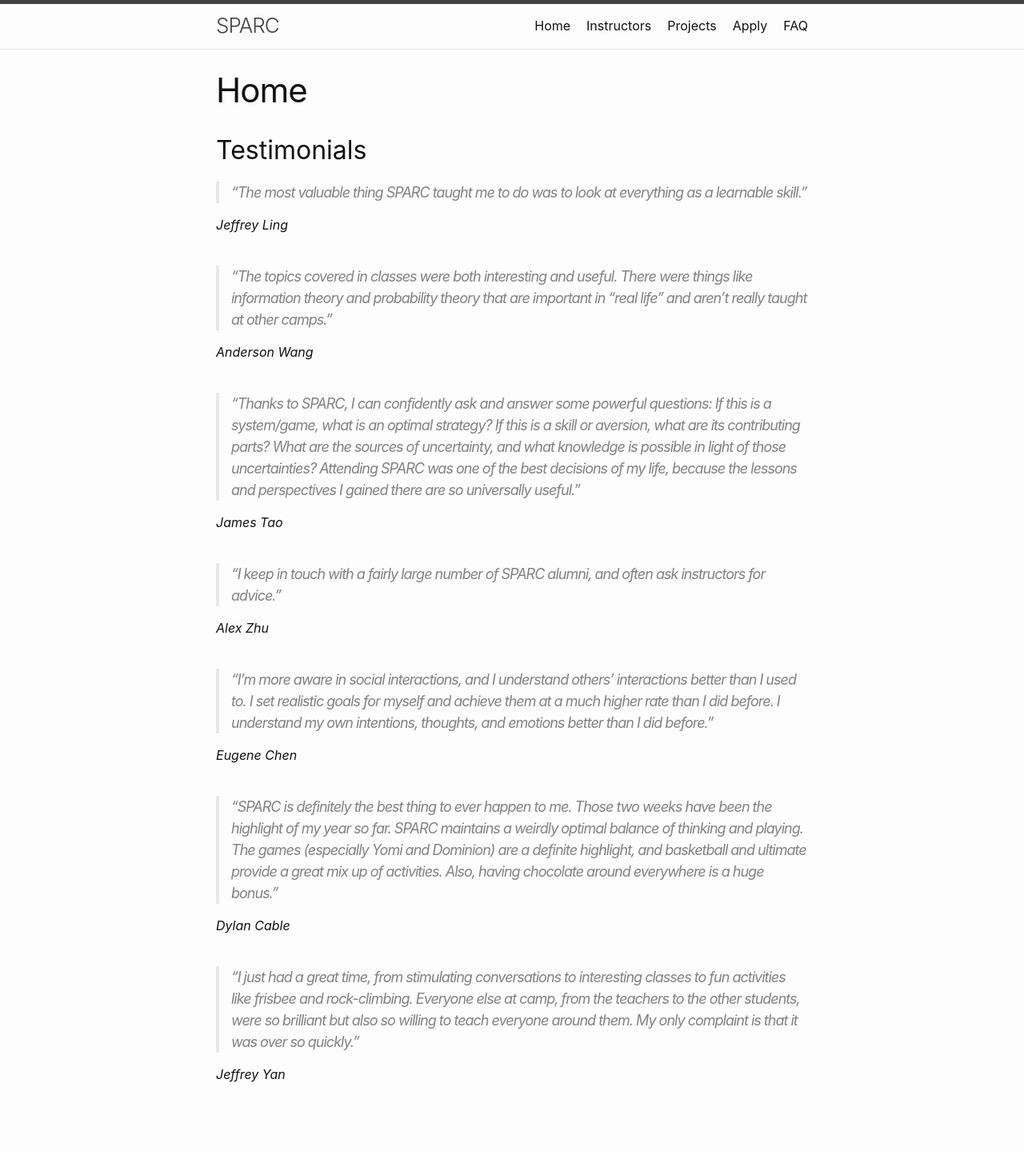
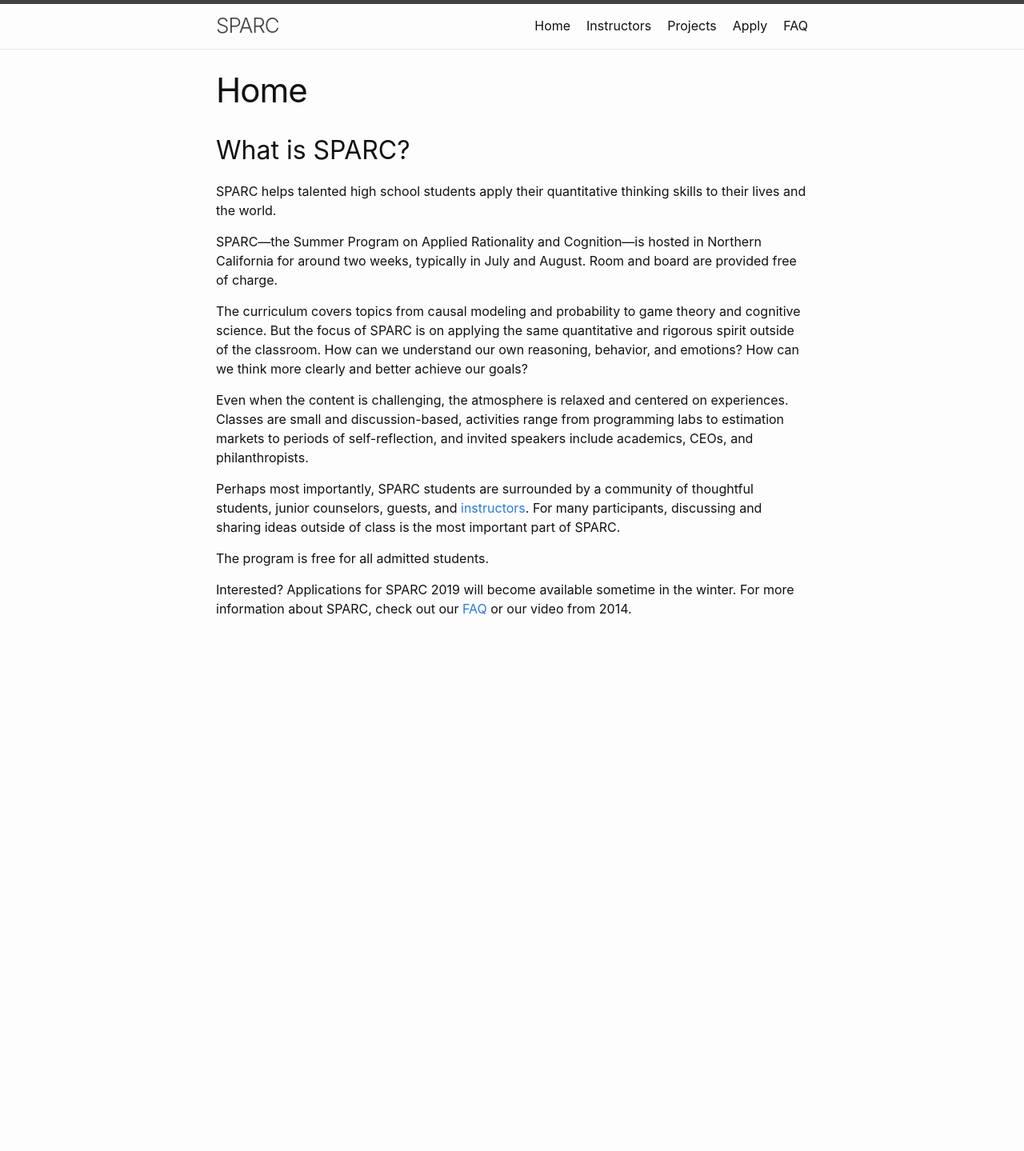
Before and after one commit to sparc-camp/sparc-camp.github.io, a Jekyll site: the page built from index.md, in a window 1280 px wide. Shown: the whole page at 80% size. Built offline with Jekyll 4.4.1, drawn with Linux system fonts in a browser that asks for light colours; after the commit the page ends 900 px from its top, so only the background shows below that.

Commit message:
Changed application date release; added what is sparc page

```diff
--- /dev/null
+++ b/content/whatissparc.md
@@ -0,0 +1,22 @@
+<!---
+layout: page
+title: What is SPARC?
+permalink: /whatissparc/
+nav_order: 5
+--->
+
+## What is SPARC?
+
+SPARC helps talented high school students apply their quantitative thinking skills to their lives and the world.
+
+SPARC—the Summer Program on Applied Rationality and Cognition—is hosted in Northern California for around two weeks, typically in July and August. Room and board are provided free of charge.
+
+The curriculum covers topics from causal modeling and probability to game theory and cognitive science. But the focus of SPARC is on applying the same quantitative and rigorous spirit outside of the classroom. How can we understand our own reasoning, behavior, and emotions? How can we think more clearly and better achieve our goals?
+
+Even when the content is challenging, the atmosphere is relaxed and centered on experiences. Classes are small and discussion-based, activities range from programming labs to estimation markets to periods of self-reflection, and invited speakers include academics, CEOs, and philanthropists.
+
+Perhaps most importantly, SPARC students are surrounded by a community of thoughtful students, junior counselors, guests, and [instructors]({{"/instructors/"}}). For many participants, discussing and sharing ideas outside of class is the most important part of SPARC.
+
+The program is free for all admitted students.
+
+Interested? Applications for SPARC 2019 will become available sometime in the winter. For more information about SPARC, check out our [FAQ]({{"/faq/"}}) or our video from 2014.
--- a/index.md
+++ b/index.md
@@ -6,4 +6,4 @@
 ---
 
 
-{% include_relative /content/testimonials.md %}
+{% include_relative /content/whatissparc.md %}
```
Also changed, not shown: content/apply.md (+1 -1 lines).
